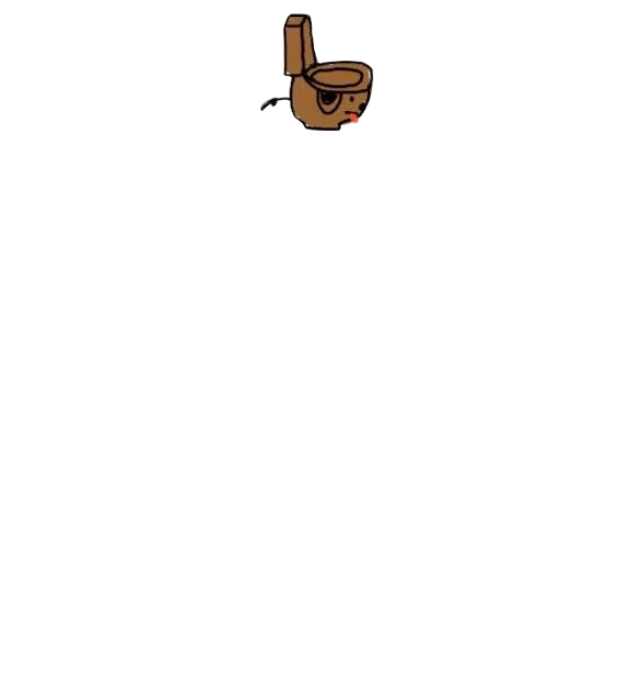
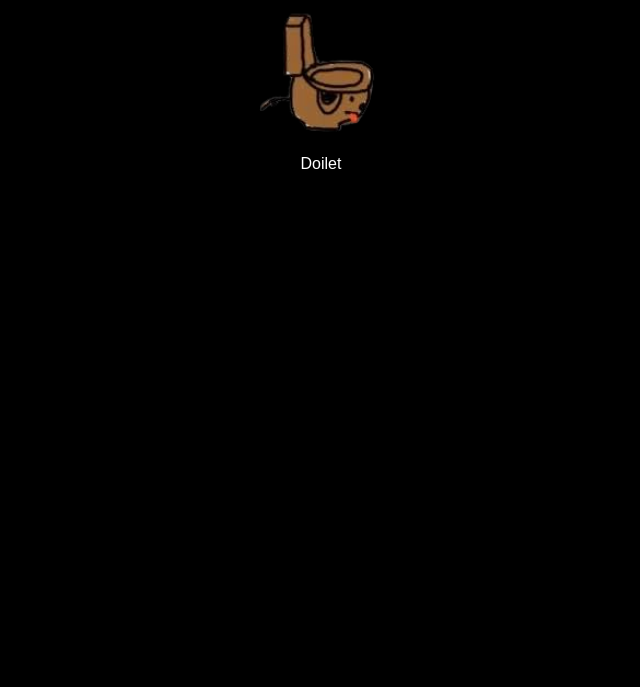
Before and after one commit to doilet/doilet, a plain HTML site: page index.html in a window 1280 px wide. Shown: the part 113-800 px from the top of the page, without its empty margins (319-959 px from the left). Drawn offline with Linux system fonts and the light colour scheme.

Commit message:
Update index.html

```diff
--- a/index.html
+++ b/index.html
@@ -5,8 +5,9 @@
   <meta name="viewport" content="width=device-width, initial-scale=1.0" />
   <title>Doilet</title>
 </head>
-<body style="text-align: center; font-family: sans-serif; padding: 2em;">
+<body style="background-color: black; color: white; text-align: center; font-family: sans-serif; padding: 2em;">
   <h1>doilet.com</h1>
   <img src="doilet.png" alt="Doilet Image" style="max-width: 100%; height: auto;" />
+  <p>Doilet</p>
 </body>
 </html>
```
